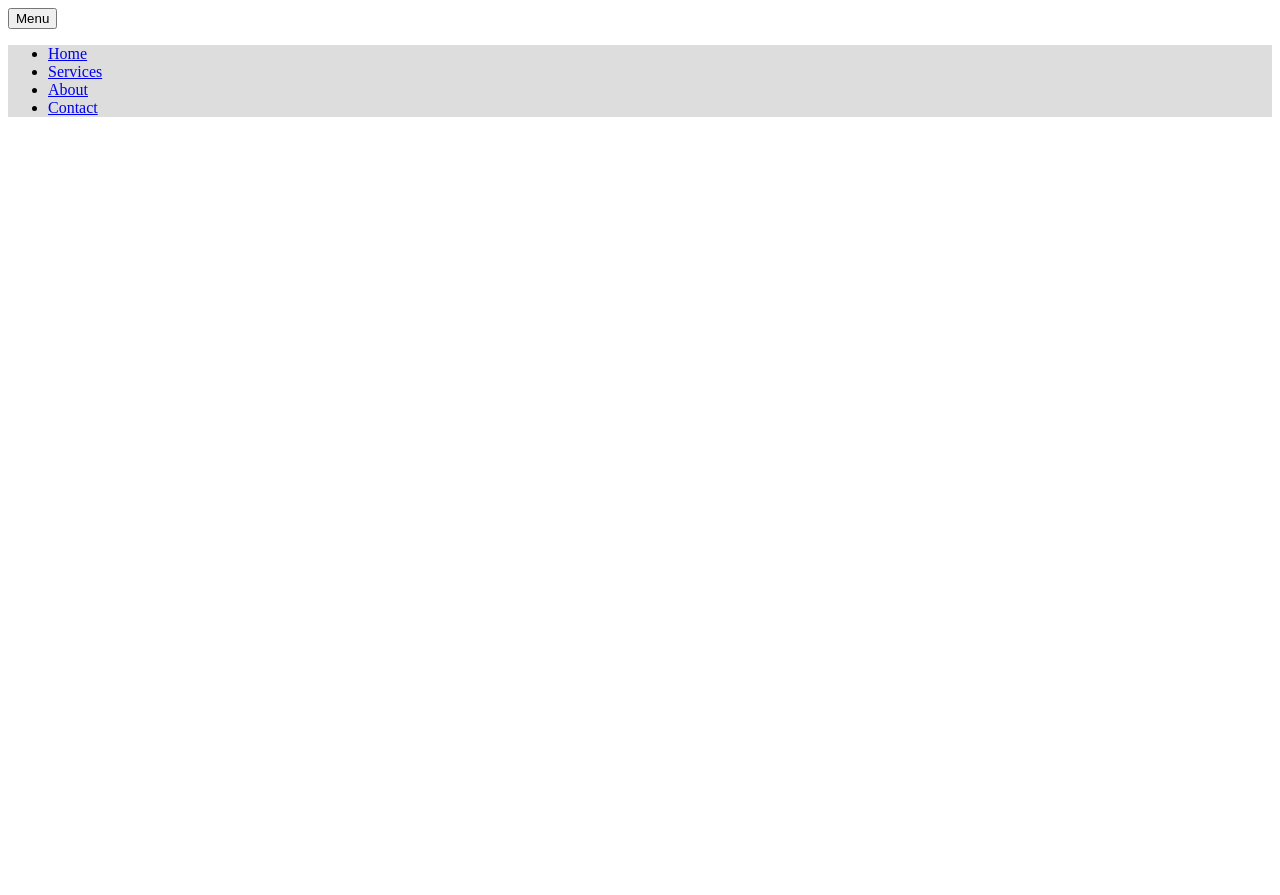
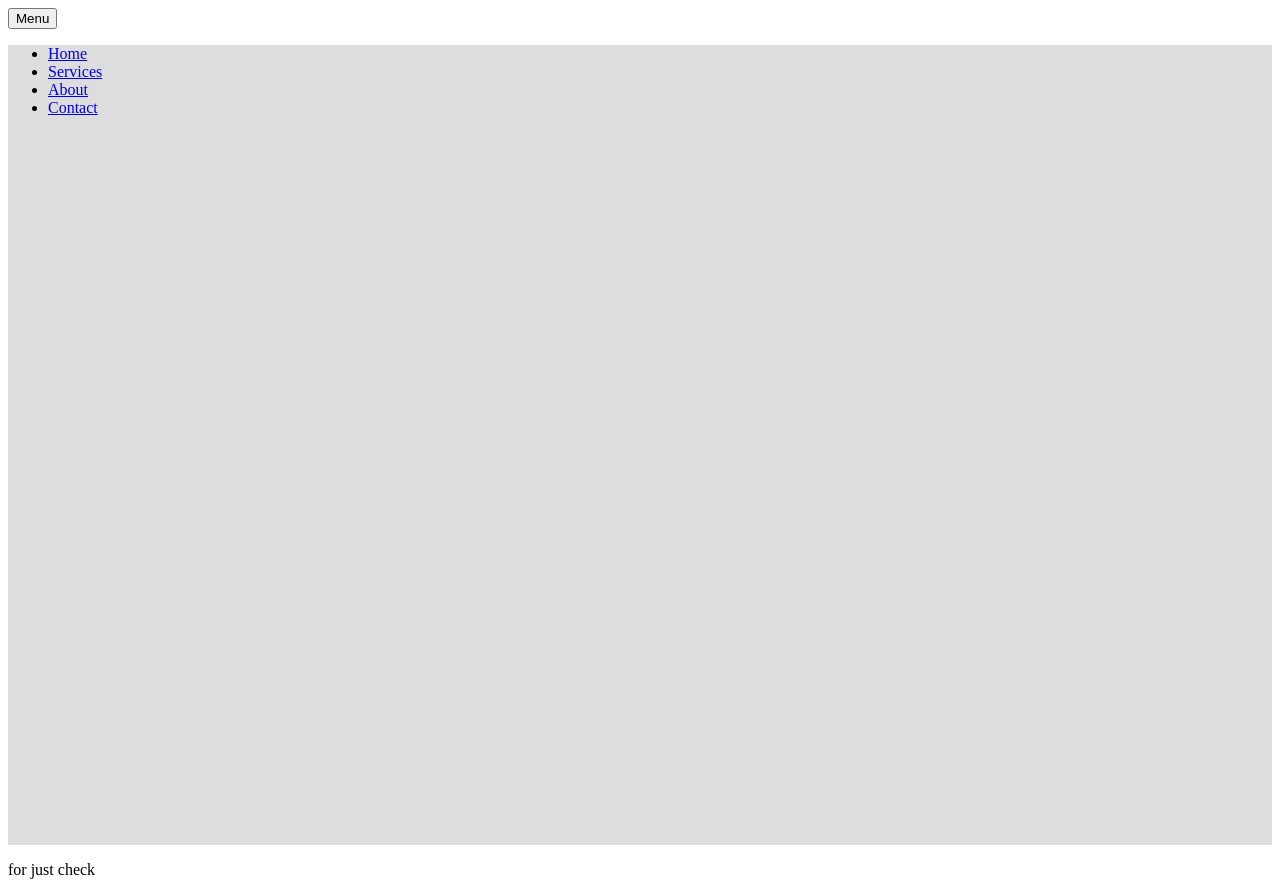
Before and after one commit to Dongwon38/day-09, a plain HTML site: page menu-toggle.html in a window 1280 px wide. Both pictures are taken after a click on the button "Menu". Before the commit the page ends 800 px from the top, so only its background shows below. Drawn offline with Linux system fonts and the light colour scheme.

Commit message:
Added menu toggle #2

```diff
--- a/menu-toggle.html
+++ b/menu-toggle.html
@@ -23,7 +23,7 @@
         <li><a href="#">Contact</a></li>
       </ul>
     </nav>
-
+    <p>for just check</p>
     <!-- Example: Thumb Navigation -->
     <!-- <nav class="thumb-nav">
 
--- a/styles/menu-toggle.css
+++ b/styles/menu-toggle.css
@@ -2,17 +2,21 @@
   background-color: #ddd;
 
   /* Option #1 */
-  display: none;
+  /* display: none; */
   /* Option #2 */
+  height: 0;
+  overflow: hidden;
+  transition: height 0.5s ease;
 
   /* Option #3 */
 }
 
 #main-nav-list.toggled {
   /* Option #1 - Toggled */
-  display: block;
+  /* display: block; */
 
   /* Option #2 - Toggled */
+  height: 100vh;
 
   /* Option #3 - Toggled */
 }
```
